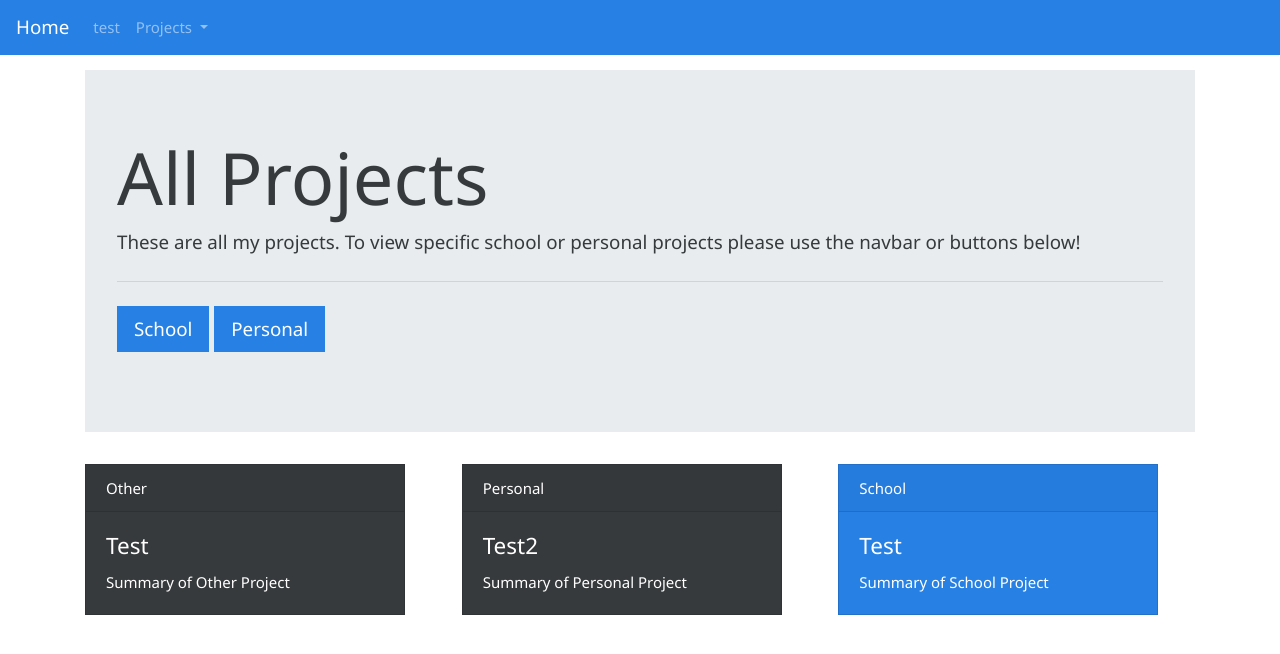
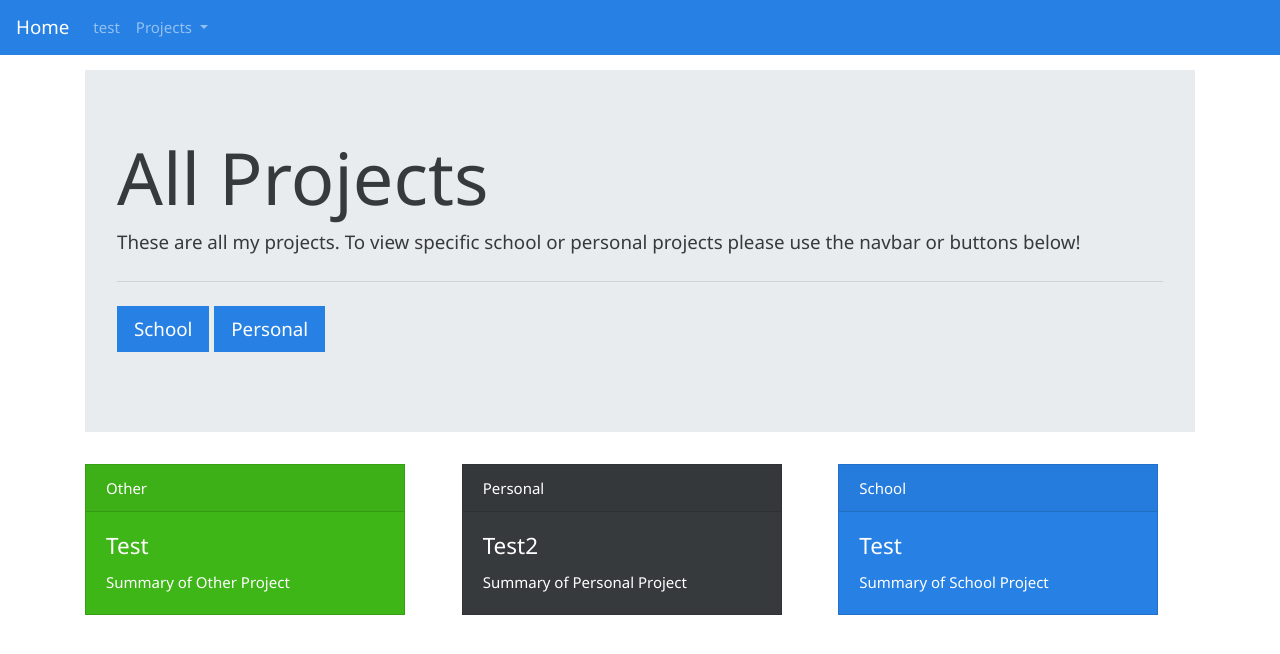
Before and after one commit to ryan-shah/ryan-shah.github.io, a Jekyll site: the page built from projects/index.html, in a window 1280 px wide. Shown: the top 654 px of the page. Built offline with Jekyll 4.4.1, drawn with Linux system fonts in a browser that asks for light colours.

Commit message:
elsif syntax

```diff
--- a/projects/index.html
+++ b/projects/index.html
@@ -17,7 +17,7 @@ title: All Projects
 		{% for post in site.posts %}
 			{% if post.type == "school" %}
 		<div class="card text-white bg-primary mb-3" style="max-width: 20rem">
-			{% else if post.type == "personal" %}
+			{% elsif post.type == "personal" %}
 		<div class="card text-white bg-secondary mb-3" style="max-width: 20rem;">
 			{% else %}
 		<div class="card text-white bg-success mb-3" style="max-width: 20rem;">
```
